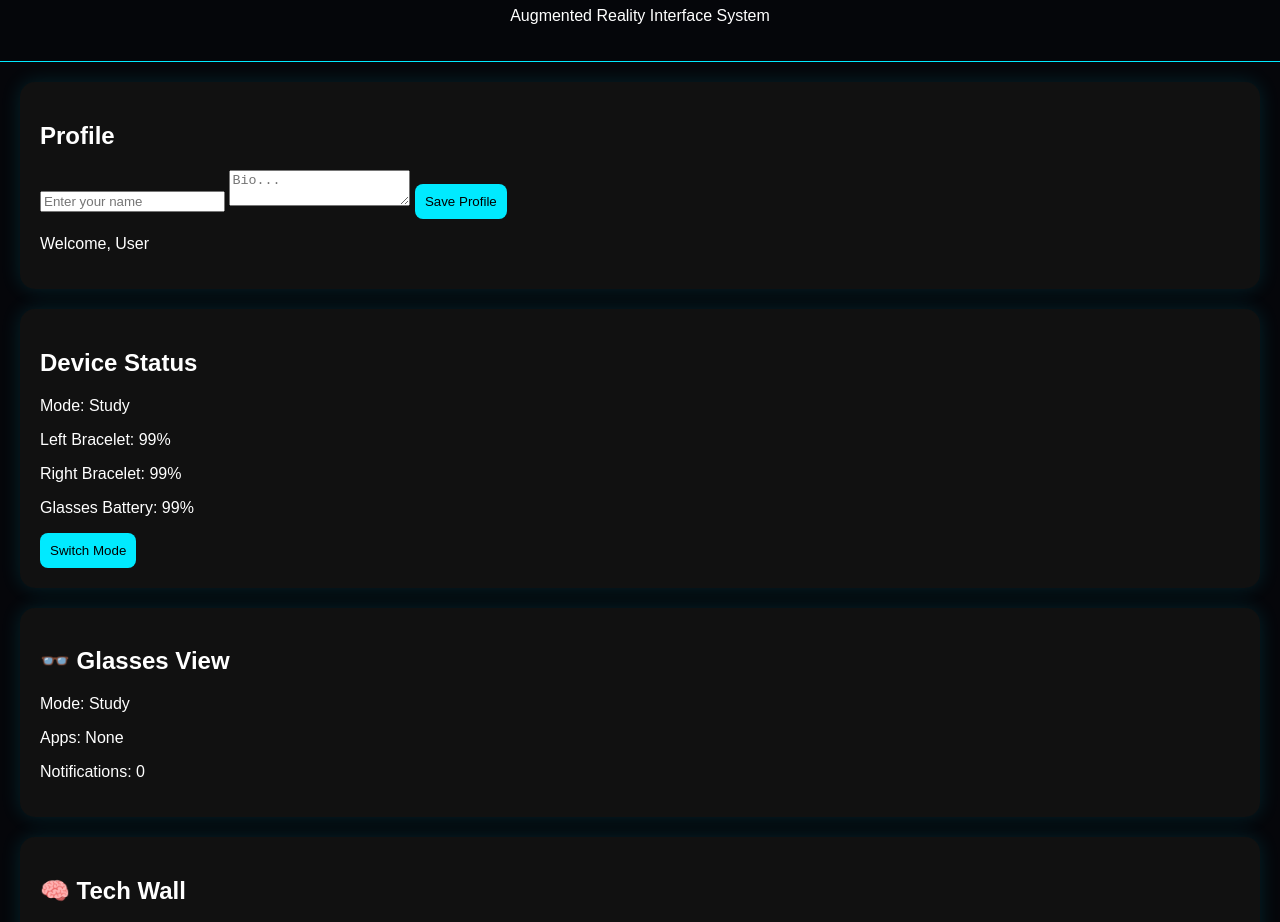
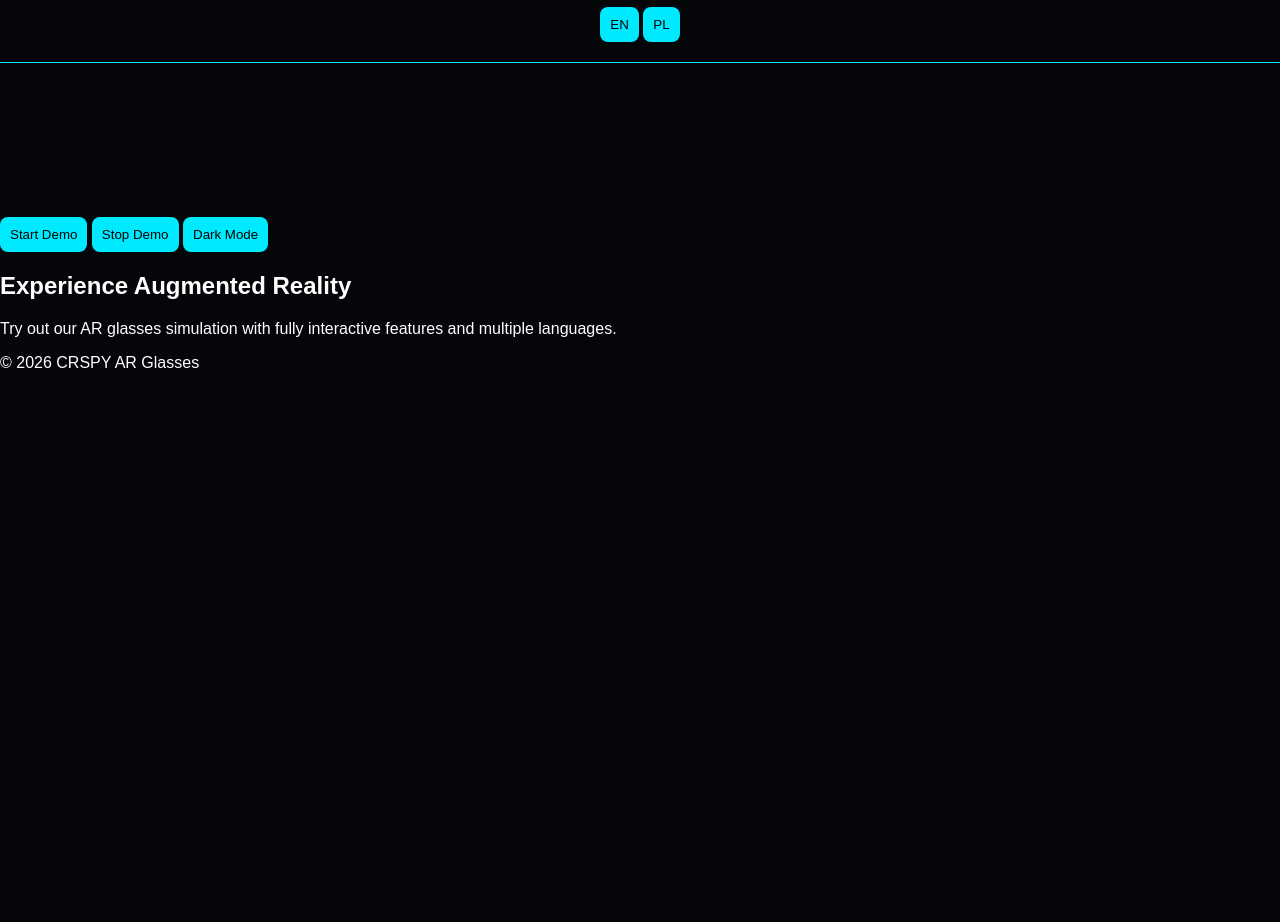
Before and after one commit to Drxp4ever/crspy-v1, a plain HTML site: page index.html in a window 1280 px wide. Shown: the part 93-1015 px from the top of the page. After the commit the page ends 800 px from the top, so only its background shows below. Drawn offline with nearby package versions, Linux system fonts and the light colour scheme.

Commit message:
Update index.html

```diff
--- a/index.html
+++ b/index.html
@@ -3,77 +3,40 @@
 <head>
   <meta charset="UTF-8">
   <meta name="viewport" content="width=device-width, initial-scale=1.0">
-<title>CRSPY V2 Dashboard</title>
+  <title>CRSPY AR Glasses</title>
   <link rel="stylesheet" href="style.css">
+  <script src="https://unpkg.com/i18next@21.6.16/i18next.min.js"></script>
+  <script src="https://unpkg.com/three@0.155.0/build/three.min.js"></script>
 </head>
-
 <body>
-
   <header>
-  <h1>CRSPY V2</h1>
-  <p>Augmented Reality Interface System</p>
+    <h1 id="title">CRSPY AR Glasses</h1>
+    <div class="language-switch">
+      <button id="lang-en">EN</button>
+      <button id="lang-pl">PL</button>
+    </div>
   </header>
 
-<!-- PROFILE -->
-<section class="card">
-  <h2>Profile</h2>
-  <input id="nameInput" placeholder="Enter your name">
-  <textarea id="bioInput" placeholder="Bio..."></textarea>
-  <button onclick="saveProfile()">Save Profile</button>
-  <p>Welcome, <span id="nameDisplay">User</span></p>
-</section>
-
-<!-- DEVICE -->
-<section class="card">
-  <h2>Device Status</h2>
-  <p>Mode: <span id="mode">Study</span></p>
-  <p>Left Bracelet: <span id="leftBatt">100%</span></p>
-  <p>Right Bracelet: <span id="rightBatt">100%</span></p>
-  <p>Glasses Battery: <span id="glassBatt">100%</span></p>
-  <button onclick="switchMode()">Switch Mode</button>
-</section>
-
-<!-- GLASSES VIEW -->
-<section class="card">
-  <h2>👓 Glasses View</h2>
-  <div id="glassesView">
-    <p>Mode: <span id="viewMode">Study</span></p>
-    <p>Apps: <span id="viewApps">None</span></p>
-    <p>Notifications: <span id="notif">0</span></p>
+  <main>
+    <section class="ar-demo">
+      <canvas id="arCanvas"></canvas>
+      <div class="controls">
+        <button id="startDemo" class="btn">Start Demo</button>
+        <button id="stopDemo" class="btn">Stop Demo</button>
+        <button id="toggleMode" class="btn">Dark Mode</button>
       </div>
     </section>
 
-<!-- TECH WALL -->
-<section class="card">
-  <h2>🧠 Tech Wall</h2>
-  <div id="wall"></div>
-
-  <div id="appBar">
-    <div class="app" draggable="true">YouTube</div>
-    <div class="app" draggable="true">Maps</div>
-    <div class="app" draggable="true">Calendar</div>
-    <div class="app" draggable="true">Notes</div>
-    <div class="app" draggable="true">News</div>
-  </div>
+    <section class="info">
+      <h2 id="subtitle">Experience Augmented Reality</h2>
+      <p id="description">Try out our AR glasses simulation with fully interactive features and multiple languages.</p>
     </section>
-
-<!-- TRANSLATION -->
-<section class="card">
-  <h2>🌍 Live Translation</h2>
-  <div id="translationBox">Waiting...</div>
-  <button onclick="startTranslation()">Start Translation</button>
-</section>
-
-<!-- NOTIFICATIONS -->
-<section class="card">
-  <h2>Notifications</h2>
-  <div id="notifications"></div>
-</section>
+  </main>
 
   <footer>
-  <p>CRSPY • Future AR Platform</p>
+    <p>© 2026 CRSPY AR Glasses</p>
   </footer>
 
-<script src="app.js"></script>
+  <script src="script.js"></script>
 </body>
 </html>
```
Lines whose indentation alone changed are shown as unchanged.
